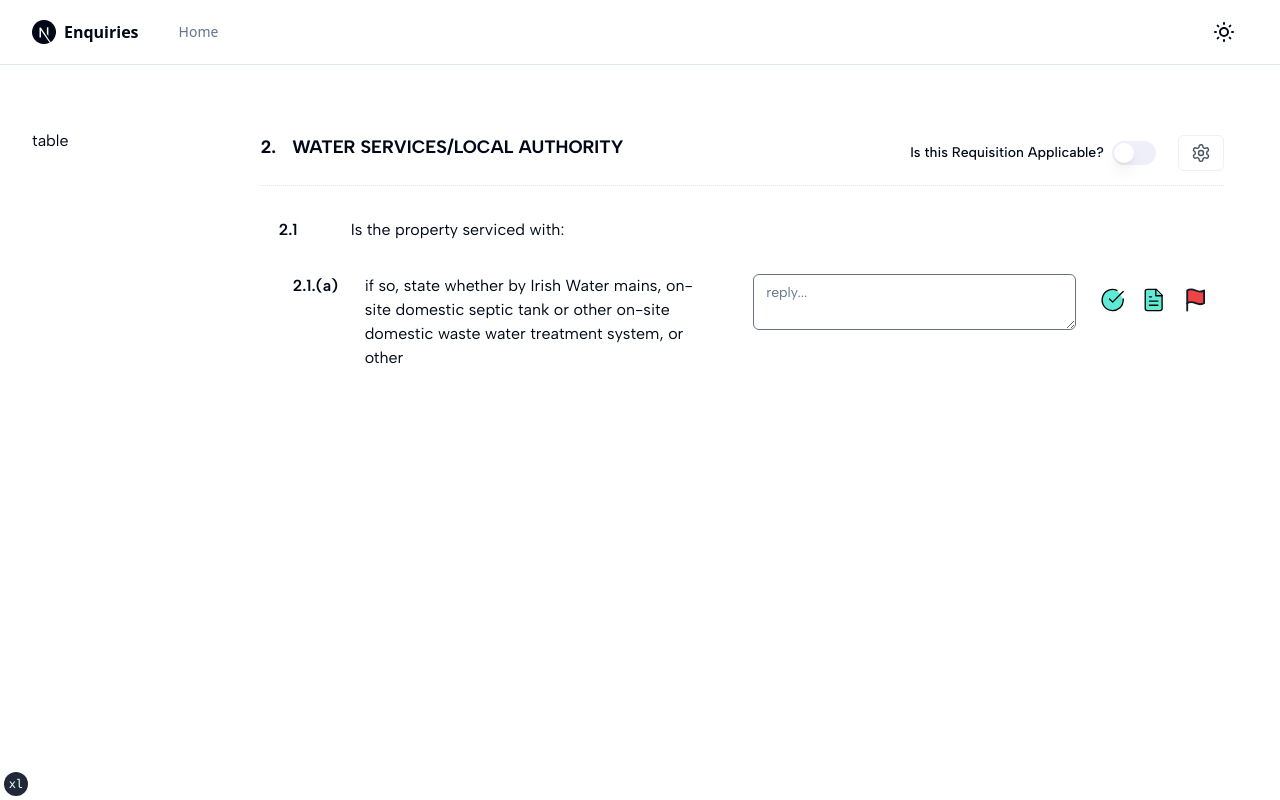
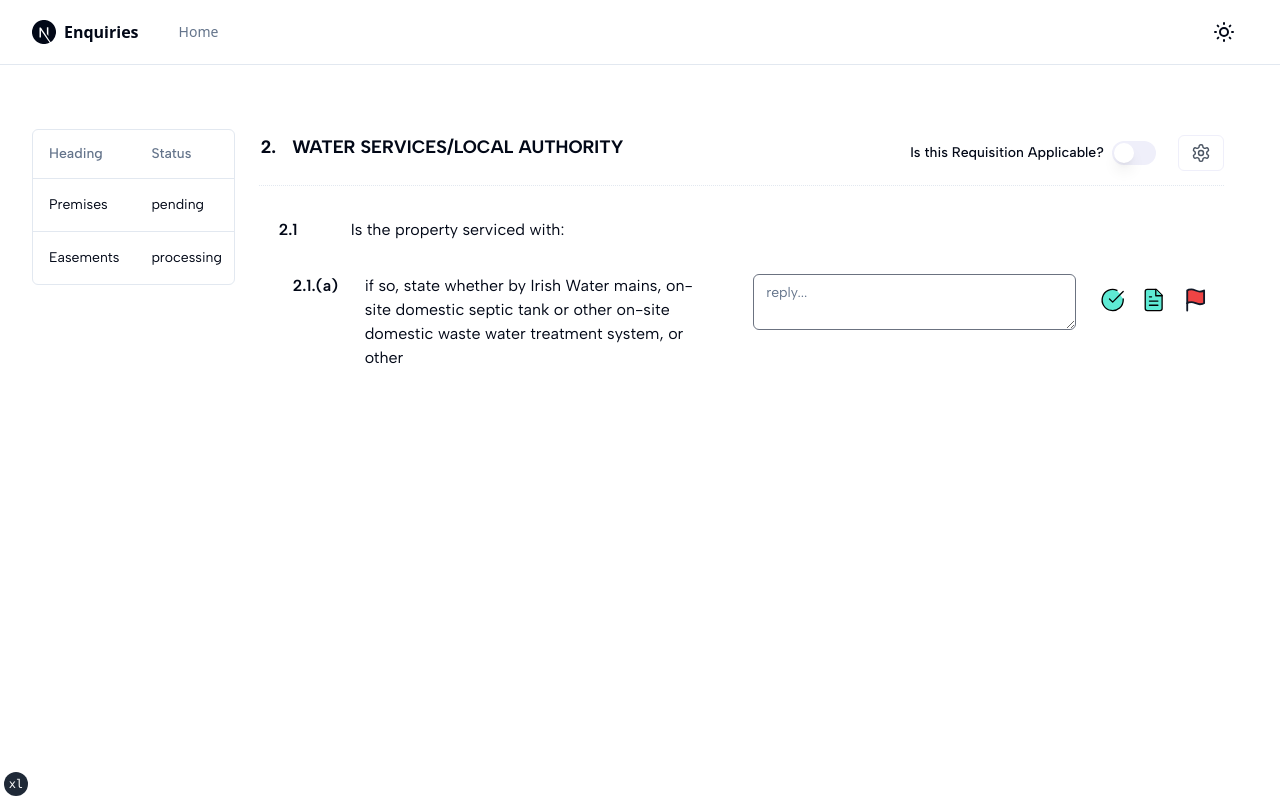
Before and after one commit to kanejoe/enquiries, a Next.js app: page /atomic_requisition in a window 1280 px wide. Built offline with nearby package versions, Linux system fonts and the light colour scheme.

Commit message:
adding headings table initially

```diff
--- /dev/null
+++ b/app/atomic_requisition/data.ts
@@ -0,0 +1,18 @@
+type RequisitionHeading = {
+  id: string
+  status: "pending" | "processing" | "success" | "failed"
+  query: string
+}
+
+export const headings: RequisitionHeading[] = [
+  {
+    id: "728ed52f",
+    status: "pending",
+    query: "Premises",
+  },
+  {
+    id: "489e1d42",
+    status: "processing",
+    query: "Easements",
+  },
+]
--- /dev/null
+++ b/app/atomic_requisition/heading-page.tsx
@@ -0,0 +1,11 @@
+import { headings } from "./data"
+import { AtomicRequisition, columns } from "./headings-column"
+import { DataTable } from "./headings-table"
+
+export function ReqHeadingDataTable() {
+  return (
+    <div className="">
+      <DataTable columns={columns} data={headings} />
+    </div>
+  )
+}
--- /dev/null
+++ b/app/atomic_requisition/headings-column.tsx
@@ -0,0 +1,22 @@
+"use client"
+
+import { ColumnDef } from "@tanstack/react-table"
+
+// This type is used to define the shape of our data.
+// You can use a Zod schema here if you want.
+export type AtomicRequisition = {
+  id: string
+  status: "pending" | "processing" | "success" | "failed"
+  query: string
+}
+
+export const columns: ColumnDef<AtomicRequisition>[] = [
+  {
+    accessorKey: "query",
+    header: "Heading",
+  },
+  {
+    accessorKey: "status",
+    header: "Status",
+  },
+]
--- /dev/null
+++ b/app/atomic_requisition/headings-table.tsx
@@ -0,0 +1,80 @@
+"use client"
+
+import {
+  ColumnDef,
+  flexRender,
+  getCoreRowModel,
+  useReactTable,
+} from "@tanstack/react-table"
+
+import {
+  Table,
+  TableBody,
+  TableCell,
+  TableHead,
+  TableHeader,
+  TableRow,
+} from "@/components/ui/table"
+
+interface DataTableProps<TData, TValue> {
+  columns: ColumnDef<TData, TValue>[]
+  data: TData[]
+}
+
+export function DataTable<TData, TValue>({
+  columns,
+  data,
+}: DataTableProps<TData, TValue>) {
+  const table = useReactTable({
+    data,
+    columns,
+    getCoreRowModel: getCoreRowModel(),
+  })
+
+  return (
+    <div className="rounded-md border">
+      <Table>
+        <TableHeader>
+          {table.getHeaderGroups().map((headerGroup) => (
+            <TableRow key={headerGroup.id}>
+              {headerGroup.headers.map((header) => {
+                return (
+                  <TableHead key={header.id}>
+                    {header.isPlaceholder
+                      ? null
+                      : flexRender(
+                          header.column.columnDef.header,
+                          header.getContext()
+                        )}
+                  </TableHead>
+                )
+              })}
+            </TableRow>
+          ))}
+        </TableHeader>
+        <TableBody>
+          {table.getRowModel().rows?.length ? (
+            table.getRowModel().rows.map((row) => (
+              <TableRow
+                key={row.id}
+                data-state={row.getIsSelected() && "selected"}
+              >
+                {row.getVisibleCells().map((cell) => (
+                  <TableCell key={cell.id}>
+                    {flexRender(cell.column.columnDef.cell, cell.getContext())}
+                  </TableCell>
+                ))}
+              </TableRow>
+            ))
+          ) : (
+            <TableRow>
+              <TableCell colSpan={columns.length} className="h-24 text-center">
+                No results.
+              </TableCell>
+            </TableRow>
+          )}
+        </TableBody>
+      </Table>
+    </div>
+  )
+}
--- a/app/atomic_requisition/page.tsx
+++ b/app/atomic_requisition/page.tsx
@@ -3,6 +3,7 @@
 import { cn } from "@/lib/utils"
 
 import { DropdownMenuOpts } from "./DropdownOpts"
+import { ReqHeadingDataTable } from "./heading-page"
 import { ReplyForm } from "./reply_form"
 import { IsApplicableSwitch } from "./SwitchApplicable"
 
@@ -43,7 +44,9 @@
 export default function AtomicRequisitionPage() {
   return (
     <section className="mt-4 flex">
-      <div className="mt-12 hidden lg:block lg:w-1/6">table</div>
+      <div className="mt-12 hidden lg:block lg:w-1/6">
+        <ReqHeadingDataTable />
+      </div>
       <div className="lg:w-5/6">
         <div className="mt-6 flex flex-col rounded p-6 dark:bg-slate-950">
           {req0.level === 0 ? (
--- /dev/null
+++ b/components/ui/table.tsx
@@ -0,0 +1,114 @@
+import * as React from "react"
+
+import { cn } from "@/lib/utils"
+
+const Table = React.forwardRef<
+  HTMLTableElement,
+  React.HTMLAttributes<HTMLTableElement>
+>(({ className, ...props }, ref) => (
+  <div className="w-full overflow-auto">
+    <table
+      ref={ref}
+      className={cn("w-full caption-bottom text-sm", className)}
+      {...props}
+    />
+  </div>
+))
+Table.displayName = "Table"
+
+const TableHeader = React.forwardRef<
+  HTMLTableSectionElement,
+  React.HTMLAttributes<HTMLTableSectionElement>
+>(({ className, ...props }, ref) => (
+  <thead ref={ref} className={cn("[&_tr]:border-b", className)} {...props} />
+))
+TableHeader.displayName = "TableHeader"
+
+const TableBody = React.forwardRef<
+  HTMLTableSectionElement,
+  React.HTMLAttributes<HTMLTableSectionElement>
+>(({ className, ...props }, ref) => (
+  <tbody
+    ref={ref}
+    className={cn("[&_tr:last-child]:border-0", className)}
+    {...props}
+  />
+))
+TableBody.displayName = "TableBody"
+
+const TableFooter = React.forwardRef<
+  HTMLTableSectionElement,
+  React.HTMLAttributes<HTMLTableSectionElement>
+>(({ className, ...props }, ref) => (
+  <tfoot
+    ref={ref}
+    className={cn("bg-primary font-medium text-primary-foreground", className)}
+    {...props}
+  />
+))
+TableFooter.displayName = "TableFooter"
+
+const TableRow = React.forwardRef<
+  HTMLTableRowElement,
+  React.HTMLAttributes<HTMLTableRowElement>
+>(({ className, ...props }, ref) => (
+  <tr
+    ref={ref}
+    className={cn(
+      "border-b transition-colors hover:bg-muted/50 data-[state=selected]:bg-muted",
+      className
+    )}
+    {...props}
+  />
+))
+TableRow.displayName = "TableRow"
+
+const TableHead = React.forwardRef<
+  HTMLTableCellElement,
+  React.ThHTMLAttributes<HTMLTableCellElement>
+>(({ className, ...props }, ref) => (
+  <th
+    ref={ref}
+    className={cn(
+      "h-12 px-4 text-left align-middle font-medium text-muted-foreground [&:has([role=checkbox])]:pr-0",
+      className
+    )}
+    {...props}
+  />
+))
+TableHead.displayName = "TableHead"
+
+const TableCell = React.forwardRef<
+  HTMLTableCellElement,
+  React.TdHTMLAttributes<HTMLTableCellElement>
+>(({ className, ...props }, ref) => (
+  <td
+    ref={ref}
+    className={cn("p-4 align-middle [&:has([role=checkbox])]:pr-0", className)}
+    {...props}
+  />
+))
+TableCell.displayName = "TableCell"
+
+const TableCaption = React.forwardRef<
+  HTMLTableCaptionElement,
+  React.HTMLAttributes<HTMLTableCaptionElement>
+>(({ className, ...props }, ref) => (
+  <caption
+    ref={ref}
+    className={cn("mt-4 text-sm text-muted-foreground", className)}
+    {...props}
+  />
+))
+TableCaption.displayName = "TableCaption"
+
+export {
+  Table,
+  TableHeader,
+  TableBody,
+  TableFooter,
+  TableHead,
+  TableRow,
+  TableCell,
+  TableCaption,
+}
--- a/package.json
+++ b/package.json
@@ -35,6 +35,7 @@
   "devDependencies": {
     "@ianvs/prettier-plugin-sort-imports": "4.0.2",
     "@tailwindcss/forms": "0.5.3",
+    "@tanstack/react-table": "8.9.3",
     "@types/node": "20.4.1",
     "@types/react": "^18.2.7",
     "@types/react-dom": "^18.2.4",
```
Also changed, not shown: 1 other file (tests, documents, lock files or other folders).
